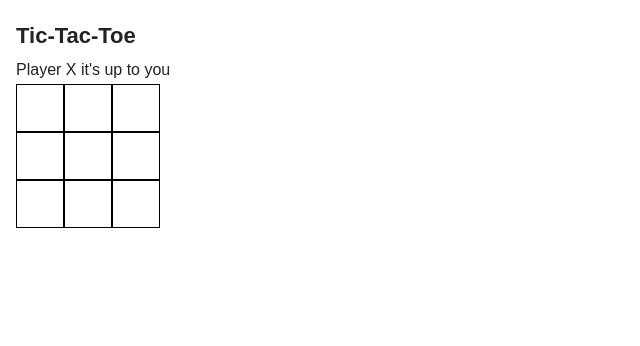
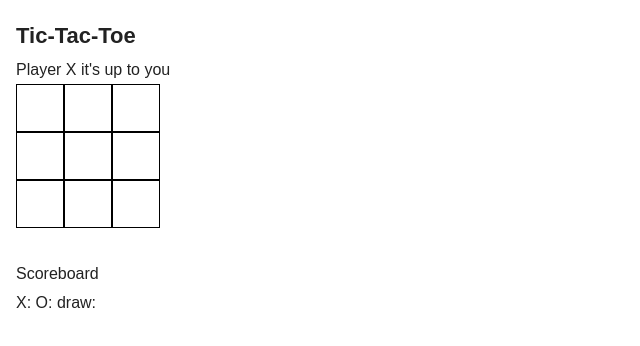
Before and after one commit to esmee-peters/Tic-Tac-Toe, a React (Vite) app: page / in a window 1280 px wide. Shown: the top 346 px of the page, without its empty margins (0-640 px from the left). Built offline with nearby package versions, Linux system fonts and the light colour scheme.

Commit message:
Add draw state

```diff
--- a/src/compontents/Box.jsx
+++ b/src/compontents/Box.jsx
@@ -1,4 +1,3 @@
-
 import React from 'react';
 
 export default function Box({index, value, onBoxHandler}) {
--- a/src/compontents/Game.jsx
+++ b/src/compontents/Game.jsx
@@ -1,5 +1,6 @@
-import React, {useState} from 'react';
+import React, { useState } from 'react';
 import Board from './Board.jsx';
+import Scoreboard from './Scoreboard.jsx';
 
 export default function Game() {
   const [boxes, setBoxes] = useState(Array(9).fill(''));
@@ -30,13 +31,18 @@ export default function Game() {
       [2, 4, 6]
     ];
 
+    // Check boxes on winner
     for (let i = 0; i < lines.length; i++) {
       const [a, b, c] = lines[i];
       if (boxes[a] && boxes[a] === boxes[b] && boxes[a] === boxes[c]) {
         setWinner(boxes[a]);
       }
     }
-    return;
+
+    // Call it draw if everthing is filled out
+    if (boxes.indexOf('') === -1) {
+      setWinner('Draw');
+    }
   }
 
   return (
@@ -48,6 +54,7 @@ export default function Game() {
         }
       </div>
       <Board boxes={boxes} winner={winner} onBoxHandler={onBoxHandler} />
+      <Scoreboard />
     </div>
   )
 }
--- /dev/null
+++ b/src/compontents/Scoreboard.jsx
@@ -0,0 +1,15 @@
+
+import React from 'react';
+
+export default function Scoreboard() {
+  return (
+    <div className="scoreboard">
+      <h3>Scoreboard</h3>
+      <div className="scoreboard__points">
+        <span>X: </span>
+        <span>O: </span>
+        <span>draw: </span>
+      </div>
+    </div>
+  )
+}
--- a/src/style/index.scss
+++ b/src/style/index.scss
@@ -7,3 +7,4 @@
 @import 'app.scss';
 @import 'board.scss';
 @import 'box.scss';
+@import 'scoreboard.scss';
--- /dev/null
+++ b/src/style/scoreboard.scss
@@ -0,0 +1,3 @@
+.scoreboard {
+  margin-top: 2rem;
+}
--- a/src/style/typography.scss
+++ b/src/style/typography.scss
@@ -8,3 +8,7 @@ h1 {
   font-size: 22px;
   font-weight: bold;
 }
+
+h2 {
+  font-size: 20px;
+}
```
Also changed, not shown: src/style/app.scss (line endings or trailing spaces), 1 other file (tests, documents, lock files or other folders).
